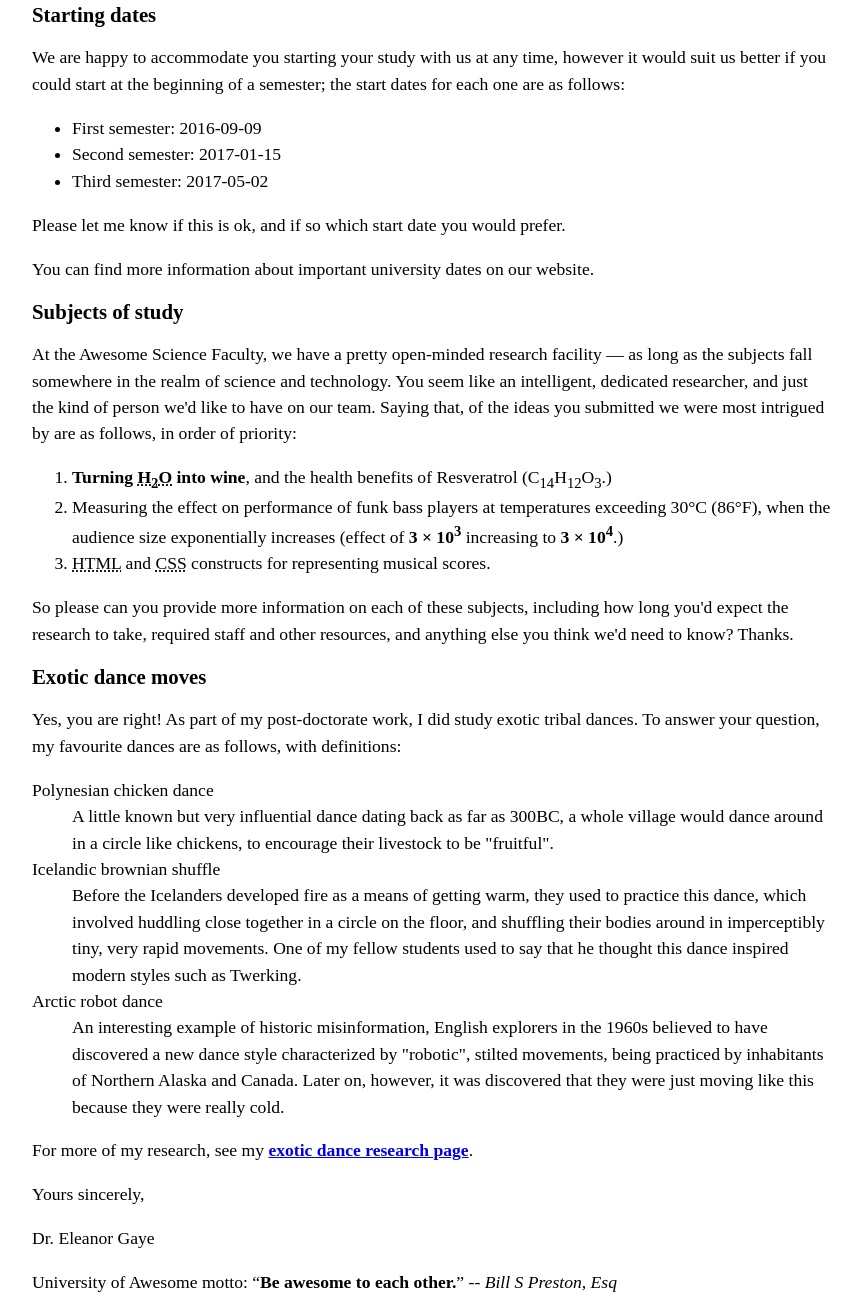
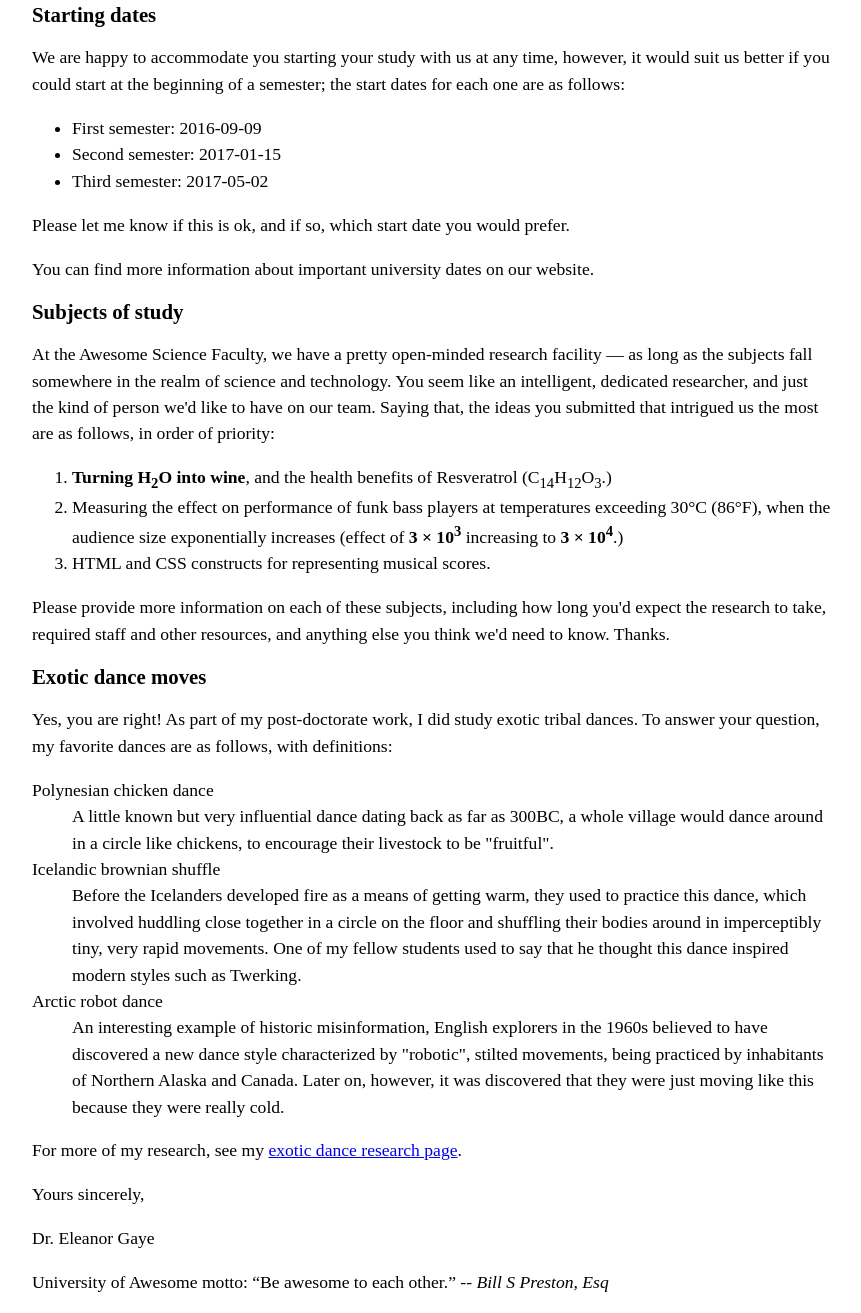
Before and after one commit to GodsloveB/godsloveb.github.io, a plain HTML site: page letter-markup/Index.html in a window 1280 px wide. Shown: the part 740-2053 px from the top of the page, without its empty margins (208-1069 px from the left). Drawn offline with Linux system fonts and the light colour scheme.

Commit message:
Update Index.html

```diff
--- a/letter-markup/Index.html
+++ b/letter-markup/Index.html
@@ -2,7 +2,7 @@
 <html lang="en">
 <head>
     <meta charset="utf-8">
-    <meta name="viewport" content="width=device-width, initial-scale=1.0">
+    <meta name="viewpoint" content="width=device-width, initial-scale=1.0">
     <meta name="author" content="Godslove Boachie">
     <title>Awesome science application correspondence</title>
     <style>
@@ -73,45 +73,45 @@
 
         <section>
             <h2>Starting dates</h2>
-        <p>We are happy to accommodate you starting your study with us at any time, however it would suit us better if you could start at the beginning of a semester; the start dates for each one are as follows:</p>
+            <p>We are happy to accommodate you starting your study with us at any time, however, it would suit us better if you could start at the beginning of a semester; the start dates for each one are as follows:</p>
             <ul>
                 <li>First semester: 2016-09-09</li>
                 <li>Second semester: 2017-01-15</li>
                 <li>Third semester: 2017-05-02</li>
             </ul>
-        <p>Please let me know if this is ok, and if so which start date you would prefer.</p>
+            <p>Please let me know if this is ok, and if so, which start date you would prefer.</p>
             <p>You can find more information about important university dates on our website.</p>
         </section>
 
         <section>
             <h2>Subjects of study</h2>
-        <p>At the Awesome Science Faculty, we have a pretty open-minded research facility — as long as the subjects fall somewhere in the realm of science and technology. You seem like an intelligent, dedicated researcher, and just the kind of person we'd like to have on our team. Saying that, of the ideas you submitted we were most intrigued by are as follows, in order of priority:</p>
+            <p>At the Awesome Science Faculty, we have a pretty open-minded research facility — as long as the subjects fall somewhere in the realm of science and technology. You seem like an intelligent, dedicated researcher, and just the kind of person we'd like to have on our team. Saying that, the ideas you submitted that intrigued us the most are as follows, in order of priority:</p>
             <ol>
-          <li><strong>Turning <abbr title="Water">H<sub>2</sub>O</abbr> into wine</strong>, and the health benefits of Resveratrol (C<sub>14</sub>H<sub>12</sub>O<sub>3</sub>.)</li>
+                <li><strong>Turning <abbr>H<sub>2</sub>O</abbr> into wine</strong>, and the health benefits of Resveratrol (C<sub>14</sub>H<sub>12</sub>O<sub>3</sub>.)</li>
                 <li>Measuring the effect on performance of funk bass players at temperatures exceeding 30°C (86°F), when the audience size exponentially increases (effect of <strong>3 × 10<sup>3</sup></strong> increasing to <strong>3 × 10<sup>4</sup></strong>.)</li>
-          <li><abbr title="Hypertext Markup Language">HTML</abbr> and <abbr title="Cascading Style Sheets">CSS</abbr> constructs for representing musical scores.</li>
+                <li><abbr>HTML</abbr> and <abbr>CSS</abbr> constructs for representing musical scores.</li>
             </ol>
-        <p>So please can you provide more information on each of these subjects, including how long you'd expect the research to take, required staff and other resources, and anything else you think we'd need to know? Thanks.</p>
+            <p>Please provide more information on each of these subjects, including how long you'd expect the research to take, required staff and other resources, and anything else you think we'd need to know. Thanks.</p>
         </section>
 
         <section>
             <h2>Exotic dance moves</h2>
-        <p>Yes, you are right! As part of my post-doctorate work, I did study exotic tribal dances. To answer your question, my favourite dances are as follows, with definitions:</p>
+            <p>Yes, you are right! As part of my post-doctorate work, I did study exotic tribal dances. To answer your question, my favorite dances are as follows, with definitions:</p>
             <dl>
                 <dt>Polynesian chicken dance</dt>
                 <dd>A little known but very influential dance dating back as far as 300BC, a whole village would dance around in a circle like chickens, to encourage their livestock to be "fruitful".</dd>
                 <dt>Icelandic brownian shuffle</dt>
-          <dd>Before the Icelanders developed fire as a means of getting warm, they used to practice this dance, which involved huddling close together in a circle on the floor, and shuffling their bodies around in imperceptibly tiny, very rapid movements. One of my fellow students used to say that he thought this dance inspired modern styles such as Twerking.</dd>
+                <dd>Before the Icelanders developed fire as a means of getting warm, they used to practice this dance, which involved huddling close together in a circle on the floor and shuffling their bodies around in imperceptibly tiny, very rapid movements. One of my fellow students used to say that he thought this dance inspired modern styles such as Twerking.</dd>
                 <dt>Arctic robot dance</dt>
                 <dd>An interesting example of historic misinformation, English explorers in the 1960s believed to have discovered a new dance style characterized by "robotic", stilted movements, being practiced by inhabitants of Northern Alaska and Canada. Later on, however, it was discovered that they were just moving like this because they were really cold.</dd>
             </dl>
-        <p>For more of my research, see my <a href="http://example.com" title="Exotic Dance Research"><strong>exotic dance research page</strong></a>.</p>
+            <p>For more of my research, see my <a href="http://example.com" title="Exotic Dance Research">exotic dance research page</a>.</p>
         </section>
 
         <section>
             <p>Yours sincerely,</p>
             <p>Dr. Eleanor Gaye</p>
-        <p>University of Awesome motto: <q><strong>Be awesome to each other.</strong></q> -- <cite>Bill S Preston, Esq</cite></p>
+            <p>University of Awesome motto: <q>Be awesome to each other.</q> -- <cite>Bill S Preston, Esq</cite></p>
         </section>
     </main>
 </body>
```
Lines whose indentation alone changed are shown as unchanged.
